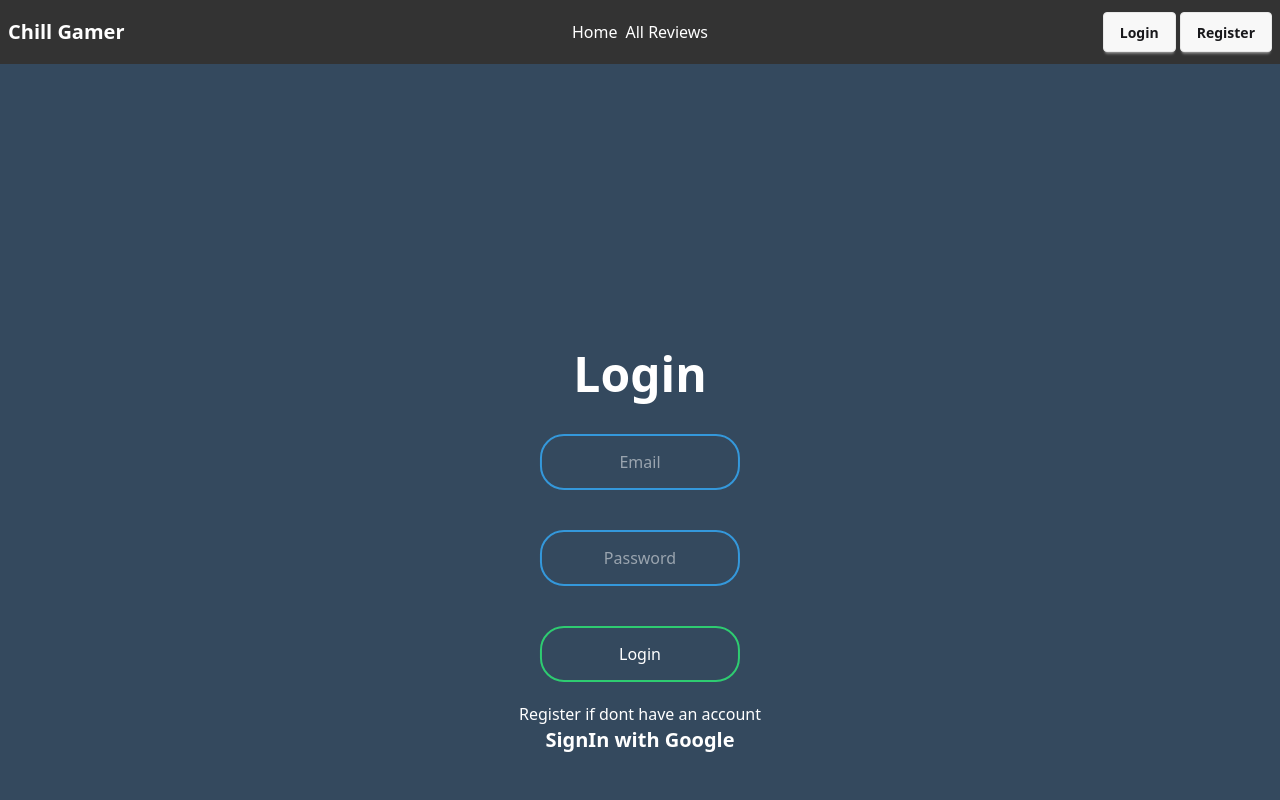
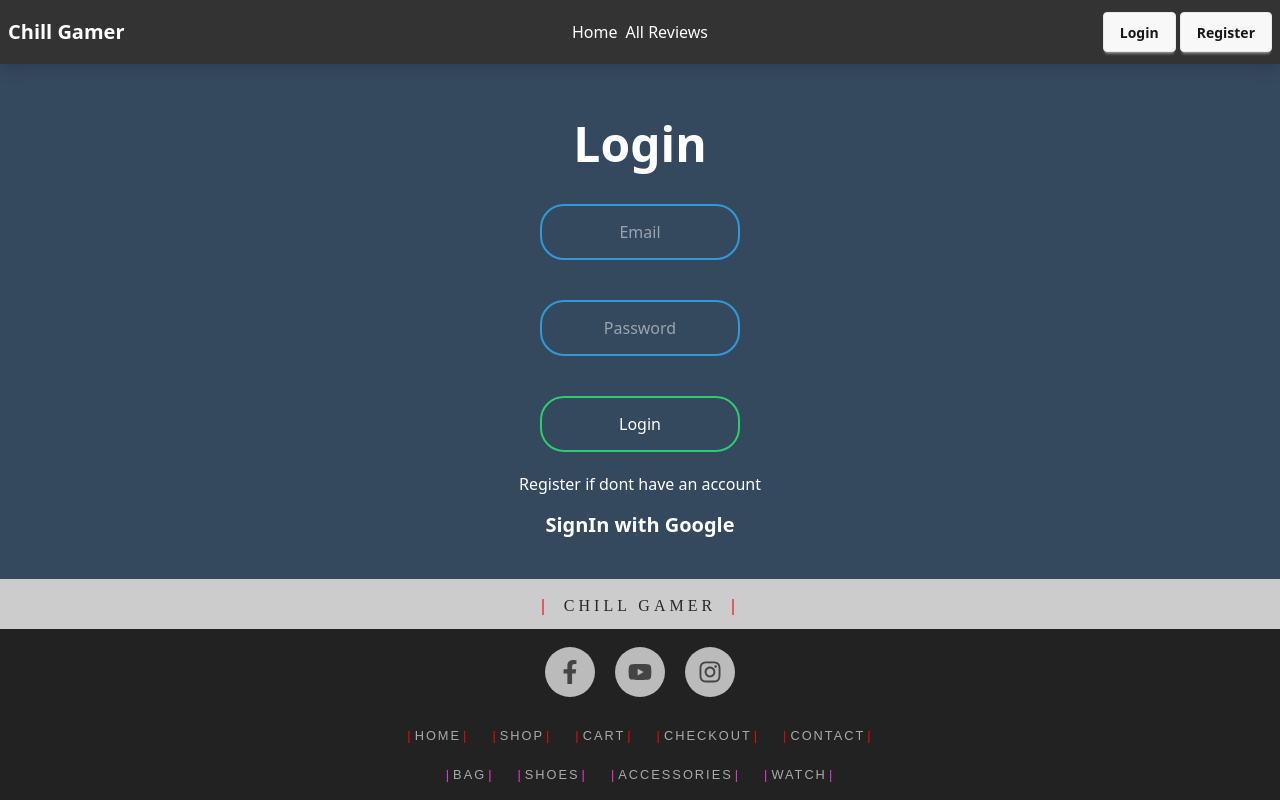
Before and after one commit to Dev-Asifur-Rahman/re-assignment-tenth, a React app: page /login in a window 1280 px wide. Shown: the top 800 px of the page. Built offline with nearby package versions, Linux system fonts and the light colour scheme; no server answers; the HTML template or start-up script is replaced by a standard one.

Commit message:
fixed some code

```diff
--- a/src/BasicComponents/AllDataCard.jsx
+++ b/src/BasicComponents/AllDataCard.jsx
@@ -1,7 +1,14 @@
+import { Rating, Star } from "@smastrom/react-rating";
 import { Link } from "react-router";
 
 const AllDataCard = ({ singleData }) => {
   const { title, genre, year, rating, thumbnail, _id } = singleData;
+
+  const myStyles = {
+    itemShapes: Star,
+    activeFillColor: "#ffb700",
+    inactiveFillColor: "#fbf1a9",
+  };
   return (
     <div className="card hover:scale-[1.05] transition-transform duration-500 bg-base-100 w-[272px]  shadow-lg">
       <figure className="px-10 pt-10">
@@ -15,7 +22,17 @@ const AllDataCard = ({ singleData }) => {
         <h2 className="card-title">{title}</h2>
         <p className="text-lg font-semibold">Genre : {genre}</p>
         <p className="font-semibold">Year : {year}</p>
-        <p className="font-semibold">Rating : {rating}</p>
+        <p className="font-semibold">
+          {" "}
+          {
+            <Rating
+              style={{ maxWidth: 100 }}
+              value={rating}
+              itemStyles={myStyles}
+              readOnly
+            />
+          }
+        </p>
         <div className="card-actions">
           <Link to={`/productdetails/${_id}`}>
             <button className="btn btn-primary">Explore Details</button>
--- a/src/SubComponent/Home.jsx
+++ b/src/SubComponent/Home.jsx
@@ -14,7 +14,7 @@ const Home = () => {
       .then((data) => {
         const topRatedGames = data
           .sort((a, b) => b.rating - a.rating)
-          .slice(0, 6);
+          .slice(0, 8);
         setGames(topRatedGames);
       });
   }, []);
--- a/src/SubComponent/Login.jsx
+++ b/src/SubComponent/Login.jsx
@@ -70,22 +70,14 @@ const Login = () => {
           footer: '<a href="#">Why do I have this issue?</a>',
         }).then((res) => target.reset());
       });
-    // fetch("https://server-site-theta-six.vercel.app/doc/hello", {
-    //   method: "POST",
-    //   headers: {
-    //     "content-type": "application/json",
-    //   },
-    //   body: JSON.stringify({ email, password }),
-    // })
-    //   .then((res) => res.json())
-    //   .then((data) => console.log(data));
+
   };
   return (
-    <div className="body">
+    <div className="login-body">
       <Helmet>
         <title>LogIn</title>
       </Helmet>
-      <div className="container ">
+      <div className=" login-container md:my-6 my-4 lg:my-10">
         <form onSubmit={login} className="box flex flex-col items-center">
           <h1 ref={h1} className="my-4 text-5xl font-bold text-white">
             Login
@@ -105,7 +97,7 @@ const Login = () => {
           </Link>
         </form>
         <p
-          className="text-white text-xl font-semibold hover:underline"
+          className="text-white cursor-pointer text-xl font-semibold hover:underline"
           onClick={googlelogin}
         >
           SignIn with Google
--- a/src/SubComponent/Register.jsx
+++ b/src/SubComponent/Register.jsx
@@ -61,12 +61,12 @@ const Register = () => {
     }
   };
   return (
-    <div className="body">
+    <div className="register-body">
       <Helmet>
         <title>Register</title>
       </Helmet>
-      <form onSubmit={register} className="box flex flex-col items-center">
-        <h1 ref={h1} className="my-10 text-5xl font-bold text-white">
+      <form onSubmit={register} className="box flex flex-col items-center md:my-6 my-4 lg:my-10">
+        <h1 ref={h1} className="my-4 text-5xl font-bold text-white">
           Register
         </h1>
         <input required type="text" name="name" placeholder="Username" />
--- a/src/SubComponent/login.css
+++ b/src/SubComponent/login.css
@@ -1,20 +1,18 @@
-.body {
-  width: 100vw;
-  height: 80vh;
+.login-body {
+  width: 100%;
   display: flex;
-  position: relative;
+
   justify-content: center;
   align-items: center;
   background: #34495e;
 }
 
-.container {
+.login-container {
   width: fit-content;
-  position: absolute;
-  top: 50%;
-  left: 50%;
-  transform: translate(-50%, -50%);
-  text-align: center;
+  display: flex;
+  flex-direction: column;
+  gap: 15px;
+  align-items: center;
 }
 
 .box input[type="email"],
@@ -61,12 +59,12 @@
   background-color: #2ecc71;
 }
 
-@media screen and (min-width: 375px) and (max-width:1024px) {
+/* @media screen and (min-width: 375px) and (max-width:1024px) {
 
   .body{
     height: 150vh;
   }
-}
+} */
 
 @media screen and (max-width: 375px) {
   .box input[type="email"]:focus,
@@ -75,7 +73,7 @@
     width: 230px;
   }
 
-  .body{
+  /* .container{
     height: 150vh;
-  }
+  } */
 }
--- a/src/SubComponent/register.css
+++ b/src/SubComponent/register.css
@@ -1,20 +1,14 @@
-.body {
-    width: 100vw;
-    height: 120vh;
+.register-body {
+  width: 100%;
+
   display: flex;
-    position: relative;
   justify-content: center;
   align-items: center;
   background: #34495e;
 }
 
-  .container {
+.box{
   width: fit-content;
-    position: absolute;
-    top: 50%;
-    left: 50%;
-    transform: translate(-50%, -50%);
-    text-align: center;
 }
 
 .box input[type="email"],
@@ -61,12 +55,12 @@
   background-color: #2ecc71;
 }
 
-  @media screen and (min-width: 375px) and (max-width:1024px) {
+/* @media screen and (min-width: 375px) and (max-width:1024px) {
 
     .body{
       height: 150vh;
     }
-  }
+  } */
 
 @media screen and (max-width: 375px) {
   .box input[type="email"]:focus,
@@ -75,7 +69,7 @@
     width: 230px;
   }
 
-    .body{
+  /* .body{
       height: 180vh;
+    } */
 }
-  }
```
Lines whose indentation alone changed are shown as unchanged.
